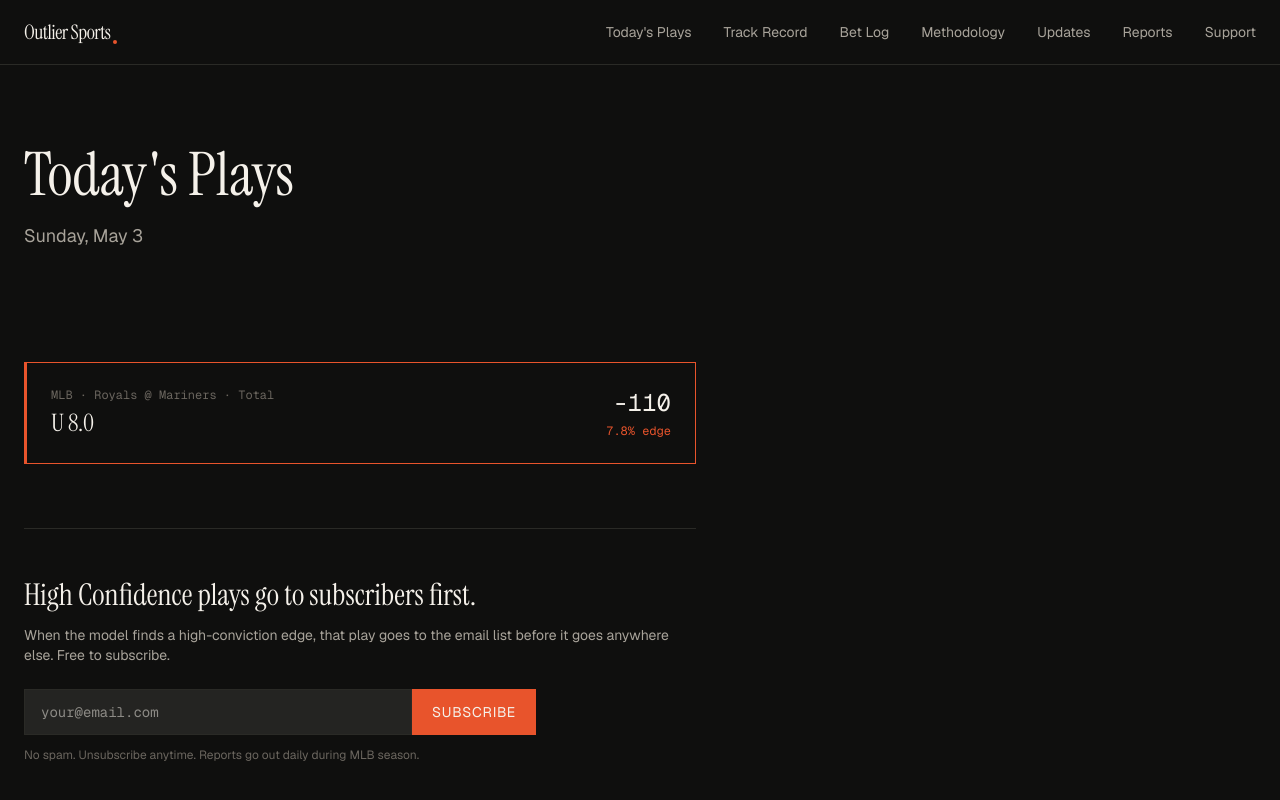
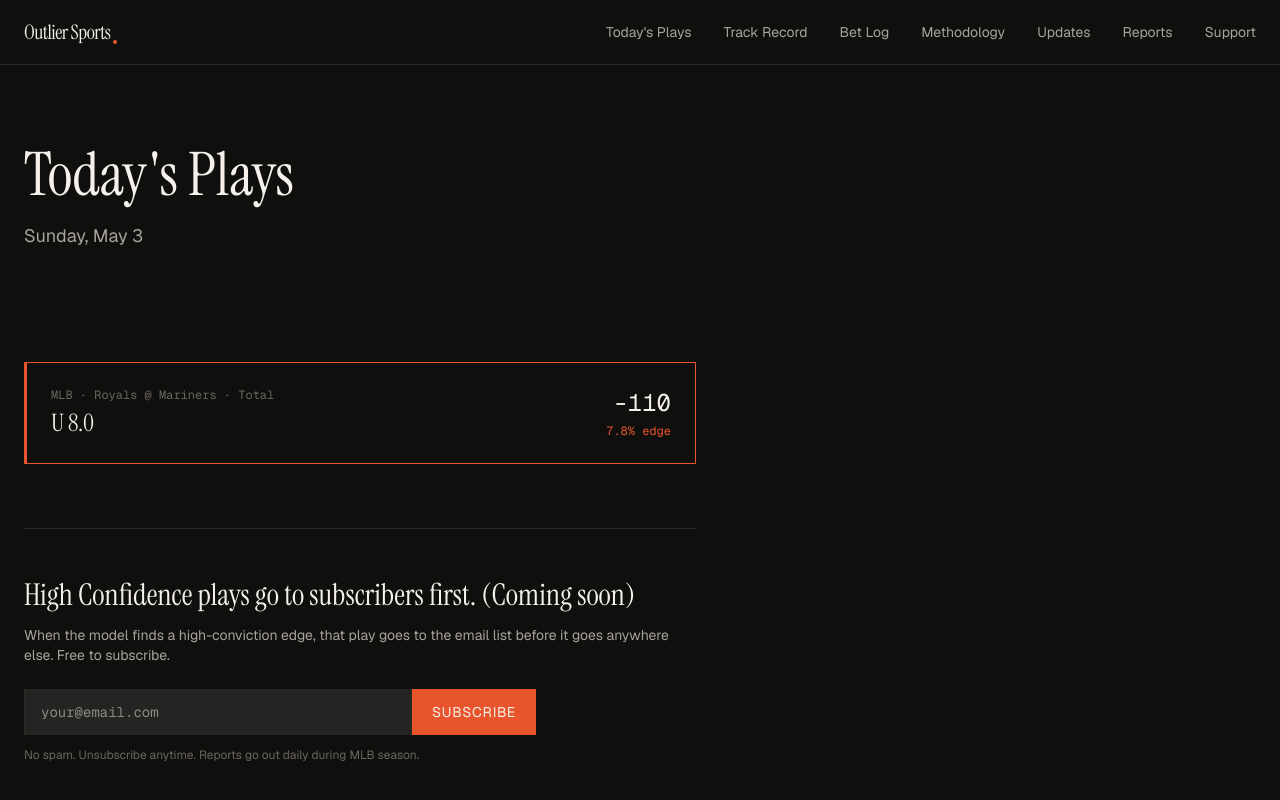
Before and after one commit to spencecc/outlier-sports-, a Next.js app: page /plays in a window 1280 px wide. Shown: the top 800 px of the page. Built offline with nearby package versions, Linux system fonts and the light colour scheme.

Commit message:
Add coming soon note to HC subscriber line on plays page

```diff
--- a/src/app/plays/page.tsx
+++ b/src/app/plays/page.tsx
@@ -114,7 +114,7 @@ export default function PlaysPage() {
             className="font-display text-2xl md:text-3xl mb-3"
             style={{ color: "var(--text-primary)" }}
           >
-            High Confidence plays go to subscribers first.
+            High Confidence plays go to subscribers first. (Coming soon)
           </p>
           <p className="text-sm mb-6" style={{ color: "var(--text-secondary)" }}>
             When the model finds a high-conviction edge, that play goes to the
```
